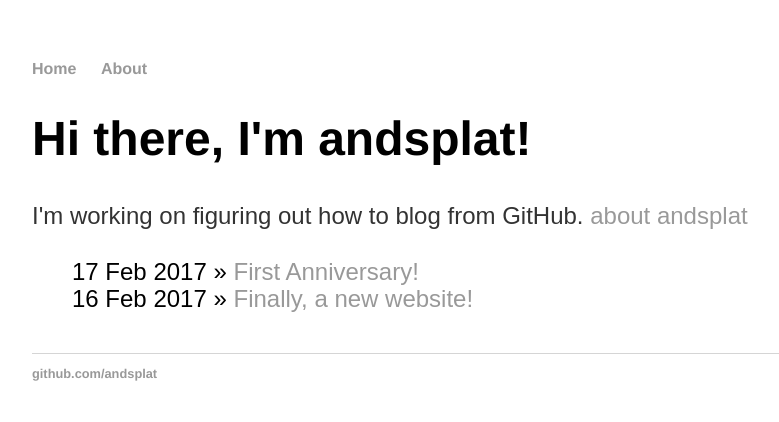
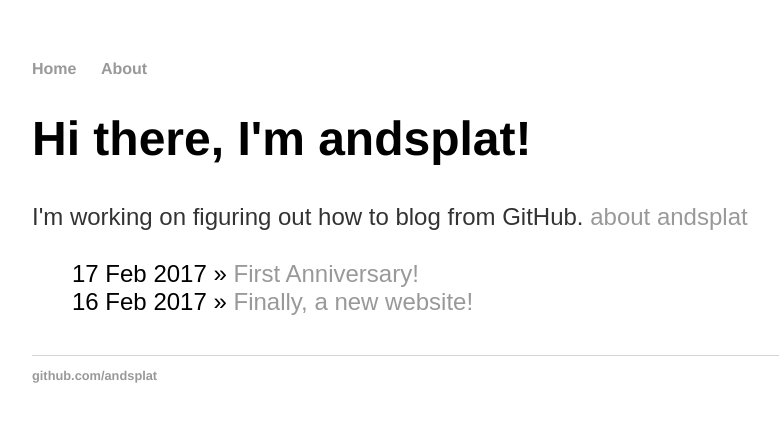
Before and after one commit to andsplat/benwfey, a Jekyll site: the page built from index.html, in a window 1280 px wide. Shown: the top 422 px of the page, without its empty margins (233-1012 px from the left). Built offline with Jekyll 4.4.1, drawn with Linux system fonts in a browser that asks for light colours.

Commit message:
Update main.css

```diff
--- a/css/main.css
+++ b/css/main.css
@@ -26,7 +26,7 @@
 }
 p {
     font-size: 1.5em;
-    line-height: 150%;
+    line-height: 1.6;
     color: #333;
 }
 footer {
```
